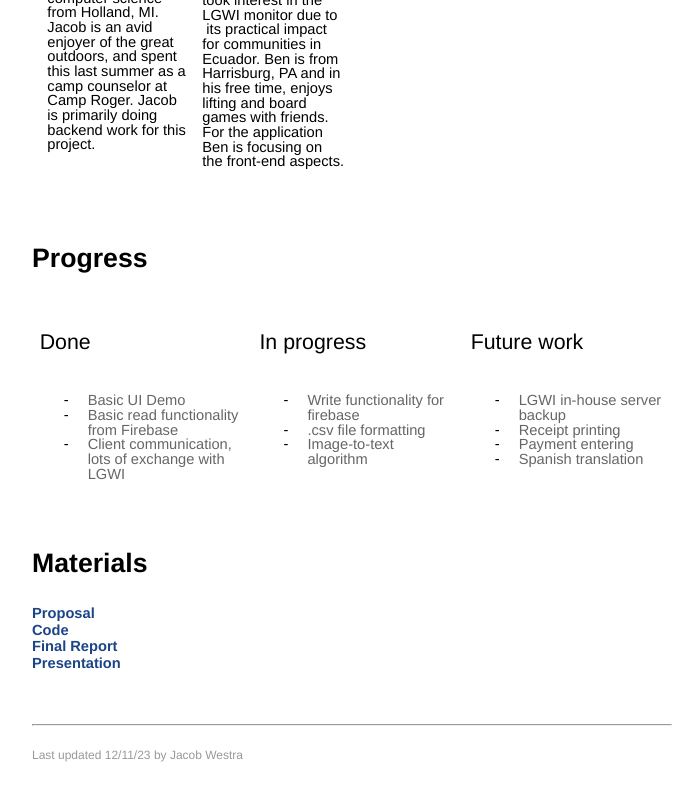
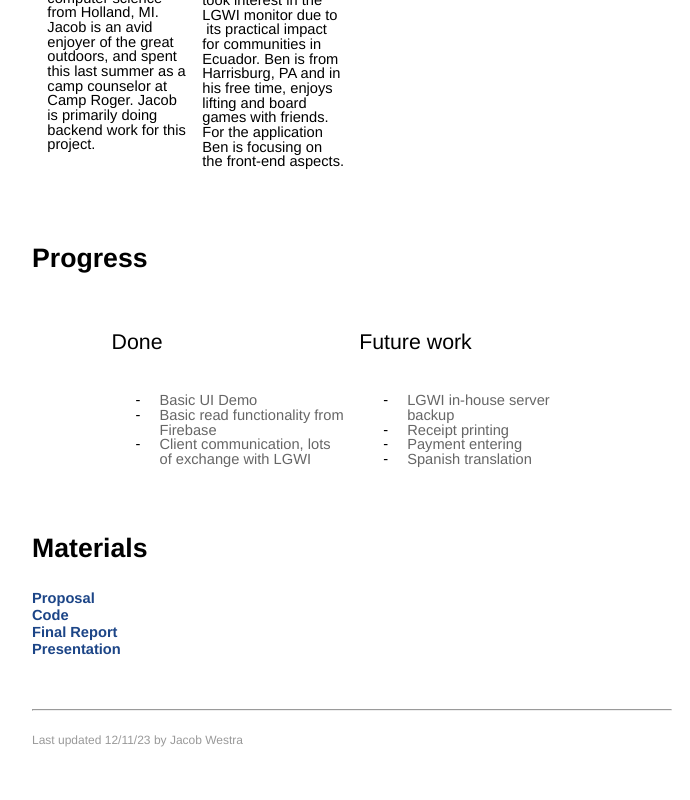
Before and after one commit to jbwx/LGWI, a plain HTML site: page index.html in a window 1280 px wide. Shown: the part 1154-1954 px from the top of the page, without its empty margins (296-986 px from the left). Drawn offline with Linux system fonts and the light colour scheme; a web font is replaced by a local one.

```diff
--- a/index.html
+++ b/index.html
@@ -915,15 +915,6 @@
 				<p class="c1 c16"><span class="c8 c9"></span></p>
 			</td>
 			<td class="c11" colspan="1" rowspan="1">
-				<h2 class="c35" id="h.2sev5uwkbvsk"><span class="c25 c31">In progress</span></h2>
-				<p class="c1"><span class="c8 c9"></span></p>
-				<ul class="c21 lst-kix_96swlewn3dwd-0 start">
-					<li class="c15 li-bullet-0"><span class="c8 c9">Write functionality for firebase</span></li>
-					<li class="c15 li-bullet-0"><span class="c8 c9">.csv file formatting</span></li>
-					<li class="c15 li-bullet-0"><span class="c8 c9">Image-to-text algorithm</span></li>
-				</ul>
-			</td>
-			<td class="c11" colspan="1" rowspan="1">
 				<h2 class="c35" id="h.fjafy51asi5j"><span class="c31 c25">Future work</span></h2>
 				<p class="c1"><span class="c8 c9"></span></p>
 				<ul class="c21 lst-kix_9kh4xt32h29o-0 start">
```
